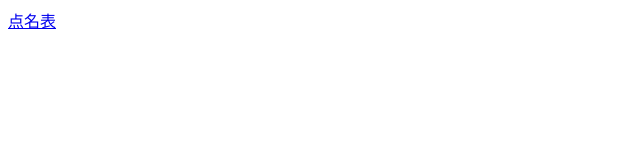
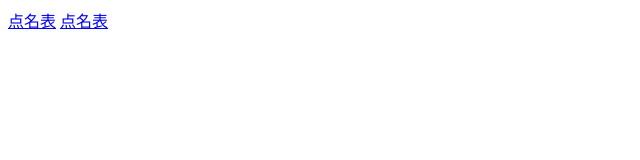
Before and after one commit to Epiphany-cl/Test.github.io, a plain HTML site: page index.html in a window 1280 px wide. Shown: the full height of the page, 0-640 px from the left. Drawn offline with Linux system fonts and the light colour scheme.

Commit message:
Update index.html

```diff
--- a/index.html
+++ b/index.html
@@ -6,5 +6,6 @@
 	</head>
 	<body>
 		<a href='./Random_roll_call.html'>点名表</a>
+		<a href='./Vue_MusicPaly.html'>点名表</a>
 	</body>
 </html>
```
